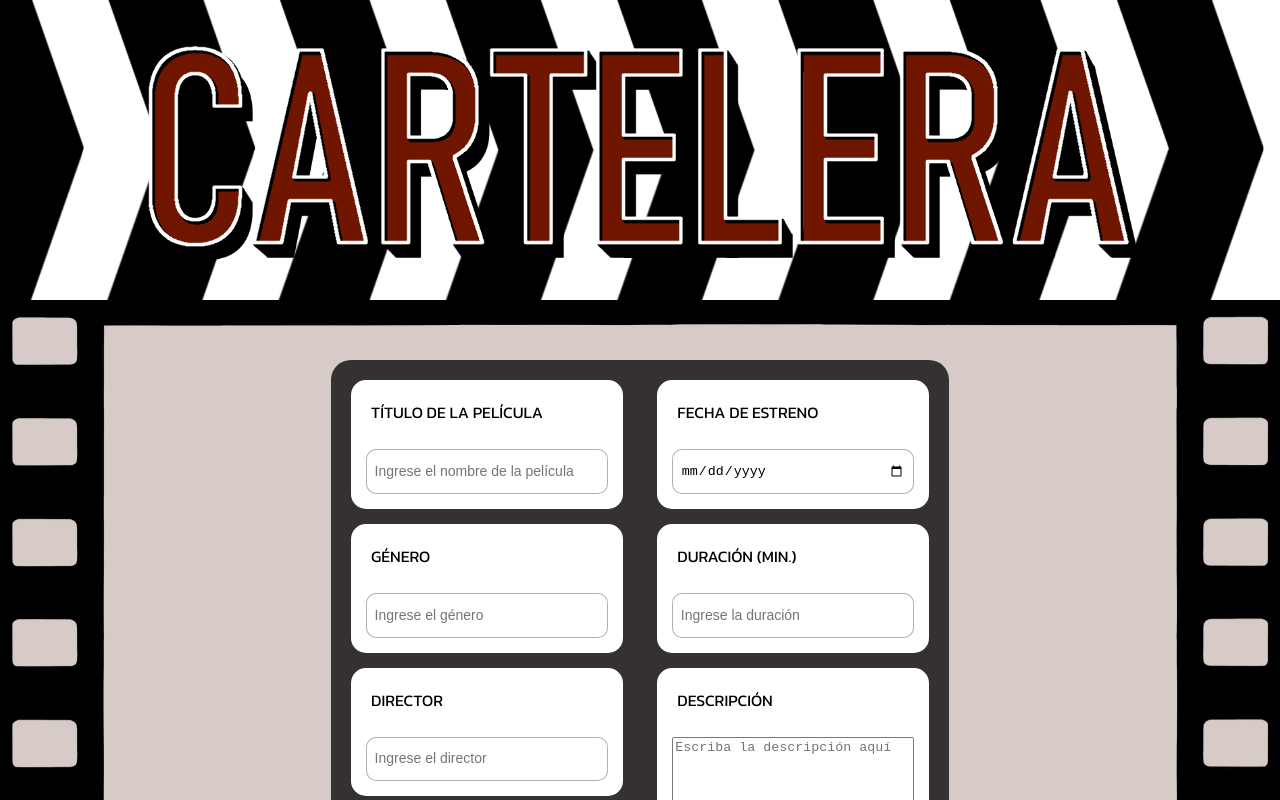
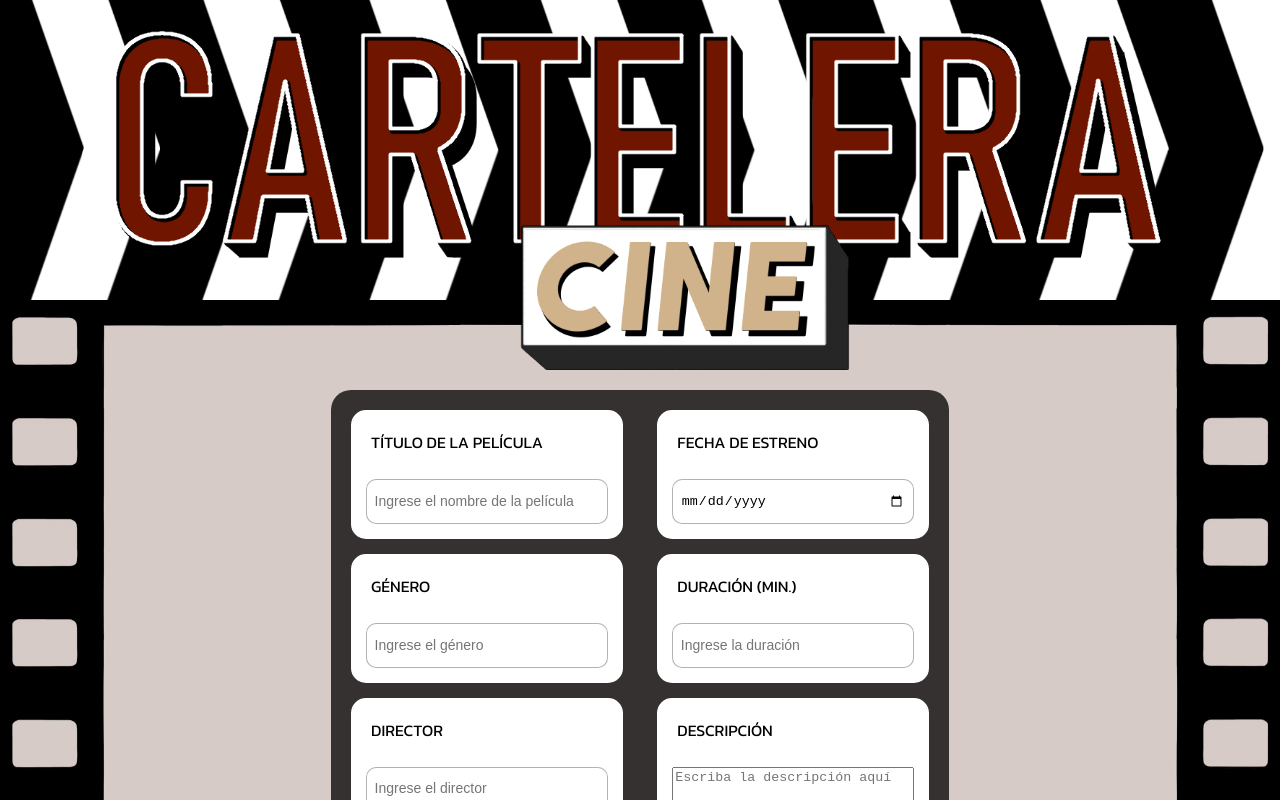
Before and after one commit to Athan98/grupo10-fullstackNode-integradorBackend, a website: page front/index.html in a window 1280 px wide. Drawn offline with nearby package versions, Linux system fonts and the light colour scheme; no server answers.

Commit message:
logoheader

```diff
--- a/front/index.css
+++ b/front/index.css
@@ -60,7 +60,7 @@ header {
 
 .logo img {
 
-    height: 100%;
+    height: 140%;
     width: auto;
 }
 
@@ -95,7 +95,7 @@ header {
 .add-peliculas {
     display: flex;
     flex-direction: column;
-    padding: 50px 0px;
+    padding: 80px 0px;
     margin: 0;
     justify-content: center;
     align-items: center;+
--- a/front/index.html
+++ b/front/index.html
@@ -14,7 +14,7 @@
   <main>
     <header>
         <div class="header-up">
-            <div class="logo"> <a href="#"><img src="./img/LETRASSHEADER.png" class="responsive-image"
+            <div class="logo"> <a href="#"><img src="./img/SFONDOSSSSSHEADER.png" class="responsive-image"
                 alt="logo"></a>
 
         </div>
```
Also changed, not shown: front/img/LETRASSSSSHEADER.png (deleted), front/img/LLETRASHEADER.png (deleted), front/img/SFONDOSSSSSHEADER.png (added).
